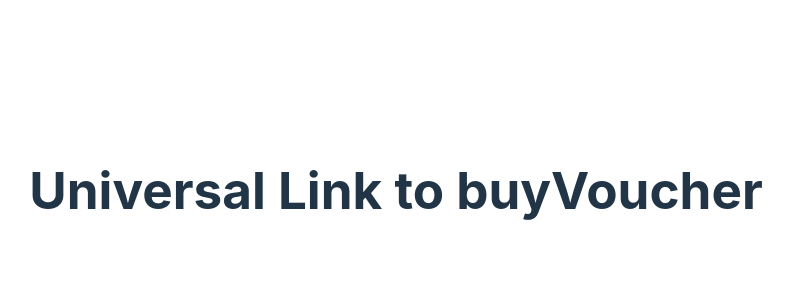
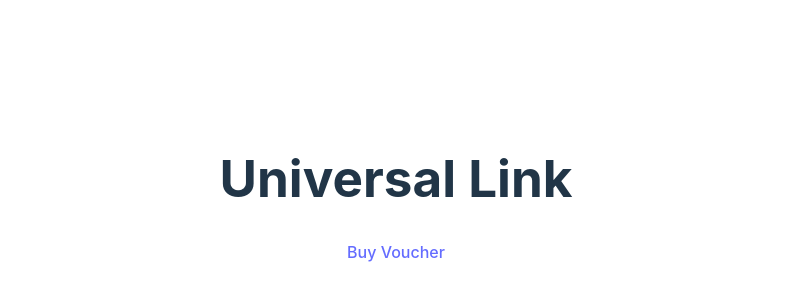
Before and after one commit to obviouswhy/universal-link, a React (Vite) app: page / in a window 1280 px wide. Shown: the part 210-510 px from the top of the page, without its empty margins (244-1037 px from the left). Built offline with nearby package versions, Linux system fonts and the light colour scheme.

Commit message:
Add routes

```diff
--- a/package.json
+++ b/package.json
@@ -11,7 +11,8 @@
   },
   "dependencies": {
     "react": "^18.3.1",
-    "react-dom": "^18.3.1"
+    "react-dom": "^18.3.1",
+    "react-router-dom": "^7.1.3"
   },
   "devDependencies": {
     "@eslint/js": "^9.17.0",
--- a/src/App.tsx
+++ b/src/App.tsx
@@ -1,14 +1,31 @@
-import './App.css'
+import "./App.css";
+import { BrowserRouter, Link, Route, Routes } from "react-router-dom";
+
+const Home = () => (
+  <div className="container">
+    <header>
+      <h1>Universal Link</h1>
+      <Link to="/buyVoucher">Buy Voucher</Link>
+    </header>
+  </div>
+);
+const BuyVoucher = () => (
+  <div className="container">
+    <header>
+      <h1>Universal Link to buyVoucher</h1>
+    </header>
+  </div>
+);
 
 function App() {
-
   return (
-    <div className="container">
-      <header>
-        <h1>Universal Link to buyVoucher</h1>
-      </header>
-    </div>
-  )
+    <BrowserRouter>
+      <Routes>
+        <Route path="/" element={<Home />} />
+        <Route path="/buyVoucher" element={<BuyVoucher />} />
+      </Routes>
+    </BrowserRouter>
+  );
 }
 
-export default App
+export default App;
```
Also changed, not shown: 1 other file (tests, documents, lock files or other folders).
